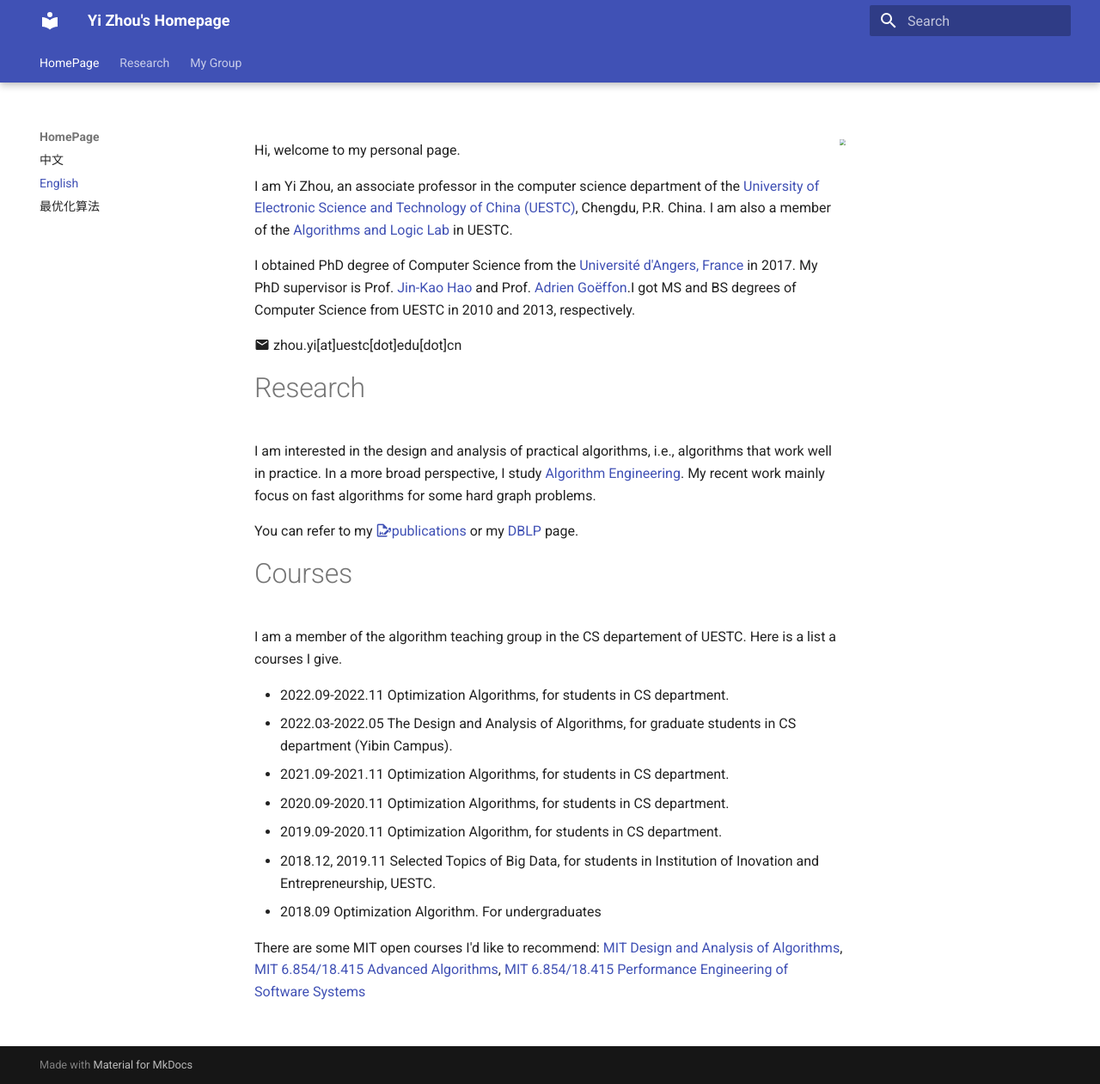
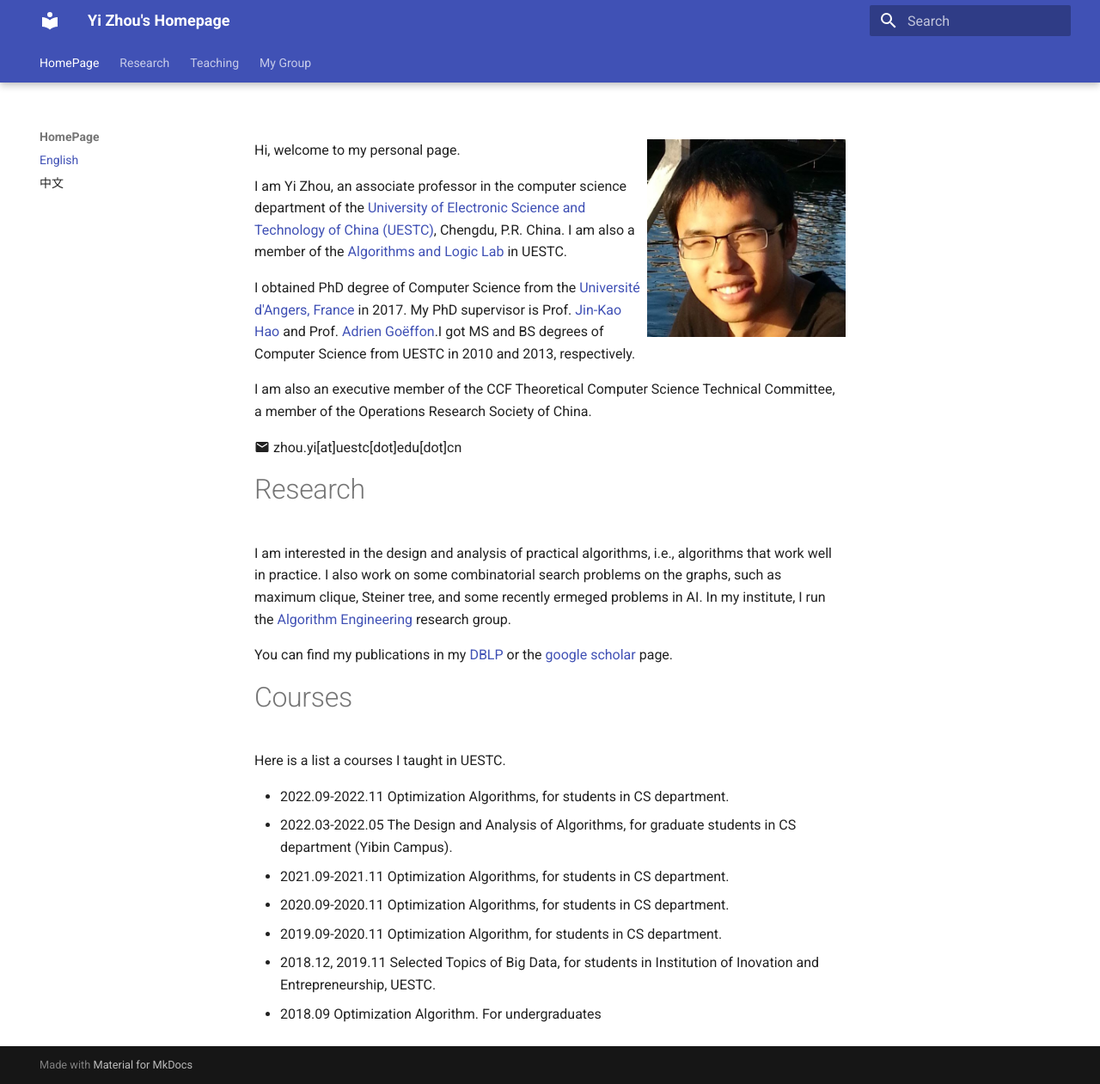
Before and after one commit to joey001/joey001.github.io, an MkDocs documentation site: the page built from docs/index_en.md, in a window 1280 px wide and 1261 px high. Shown: the whole window at 86% size. Built offline with MkDocs 1.6.1 and Material for MkDocs 9.7.7, drawn with Linux system fonts in a browser that asks for light colours.

Commit message:
fix: myphoto path in English page and update deprecated emoji config
Co-Authored-By: Claude Sonnet 4.6 <noreply@anthropic.com>

```diff
--- a/docs/index_en.md
+++ b/docs/index_en.md
@@ -1,4 +1,4 @@
-<img src="./myphoto.jpg" style="zoom:45%;" align="right"/>
+<img src="../myphoto.jpg" style="zoom:45%;" align="right"/>
 
 
 Hi, welcome to my personal page.
@@ -7,16 +7,23 @@ I am Yi Zhou, an associate professor in the computer science department of the [
 
 I obtained PhD degree of Computer Science from the [Universit&eacute; d'Angers, France](https://www.univ-angers.fr/fr/index.html) in 2017. My PhD supervisor is Prof.  [Jin-Kao Hao](https://leria-info.univ-angers.fr/~jinkao.hao/) and Prof. [Adrien Goëffon](https://leria-info.univ-angers.fr/~adrien.goeffon/).I got MS and BS degrees of Computer Science from UESTC in 2010 and 2013, respectively.
 
+I am also an executive member of the CCF Theoretical Computer Science Technical Committee, a member of the Operations Research Society of China.
+
 :material-email: zhou.yi[at]uestc[dot]edu[dot]cn
 
 # Research
-I am interested in the design and analysis of practical algorithms, i.e., algorithms that work well in practice. In a more broad perspective, I study [Algorithm Engineering](aegroup/aegroup.md). My  recent work mainly focus on fast algorithms for some hard graph problems.
+I am interested in the design and analysis of practical algorithms, i.e., algorithms that work well in practice.
+I also work on some combinatorial search problems on the graphs, such as maximum clique, Steiner tree, and some recently ermeged problems in AI.
+In my institute, I run the [Algorithm Engineering](aegroup/aegroup.md) research group.
+<!-- My  recent work mainly focus on fast algorithms for some hard graph problems. -->
 
-You can refer to my [:material-file-sign:publications](research/publication.md) or my [DBLP](https://dblp.org/pid/01/1901-16.html) page.
+You can find my publications in my [DBLP](https://dblp.org/pid/01/1901-16.html) or the [google scholar](https://scholar.google.com/citations?user=8MvNCXAAAAAJ) page.
+
+<!-- In [:material-file-sign:publications](research/publication.md) -->
 
 # Courses
-I am a member of the algorithm teaching group in the CS departement of UESTC.
-Here is a list a courses I give.
+
+Here is a list a courses I taught in UESTC.
 
 + 2022.09-2022.11 Optimization Algorithms, for students in CS department.
 + 2022.03-2022.05 The Design and Analysis of Algorithms, for graduate students in CS department (Yibin Campus).
@@ -25,8 +32,3 @@ Here is a list a courses I give.
 + 2019.09-2020.11 Optimization Algorithm, for students in CS department.
 + 2018.12, 2019.11 Selected Topics of Big Data, for students in Institution of Inovation and Entrepreneurship, UESTC.
 + 2018.09 Optimization Algorithm. For undergraduates
-
-There are some MIT open courses I'd like to recommend:
-[MIT Design and Analysis of Algorithms](https://ocw.mit.edu/courses/electrical-engineering-and-computer-science/6-046j-design-and-analysis-of-algorithms-spring-2015/index.htm),
-[MIT 6.854/18.415 Advanced Algorithms](http://people.csail.mit.edu/moitra/854.html),
-[MIT 6.854/18.415 Performance Engineering of Software Systems](https://ocw.mit.edu/courses/electrical-engineering-and-computer-science/6-172-performance-engineering-of-software-systems-fall-2018/index.htm)
--- a/mkdocs.yml
+++ b/mkdocs.yml
@@ -1,13 +1,16 @@
 site_name: Yi Zhou's Homepage
 nav:
  - HomePage:
+    - English: index_en.md
     - 中文: index.md
-    - English: index_en.md
+ - Research:
+    - publication: research/publication.md
+    - Relaxed Clique: research/relaxcliquesolver/relaxedclique.md
+    - submodular optimization solver: research/submodular/submax.md
+ - Teaching:
     - 最优化算法: course/optimization.md
- - Research: research/publication.md
  - My Group:
     - Introduction: aegroup/aegroup.md
-    - Relaxed Clique: aegroup/relaxedclique.md
 theme:
   name: material
   language: en
@@ -19,5 +22,5 @@ markdown_extensions:
   - meta
   - attr_list
   - pymdownx.emoji:
-     emoji_index: !!python/name:materialx.emoji.twemoji
-     emoji_generator: !!python/name:materialx.emoji.to_svg
+     emoji_index: !!python/name:material.extensions.emoji.twemoji
+     emoji_generator: !!python/name:material.extensions.emoji.to_svg
```
